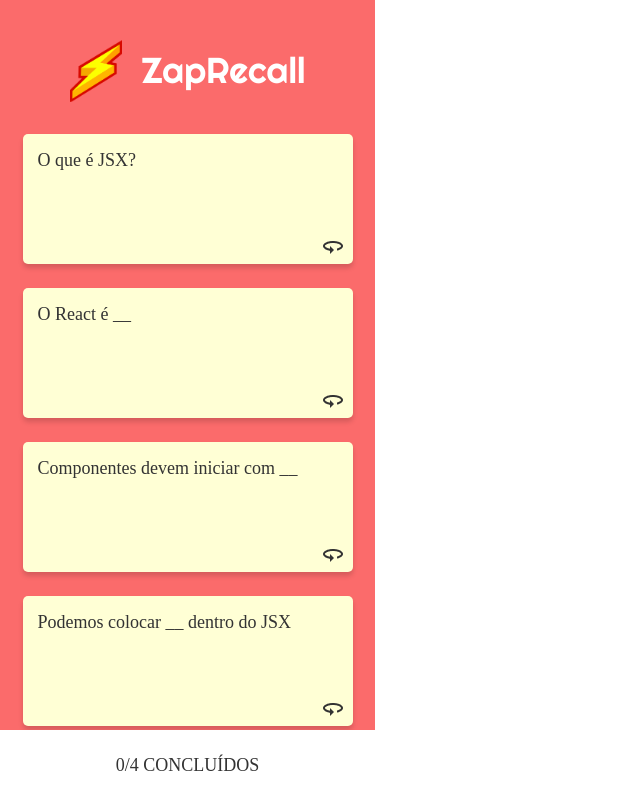
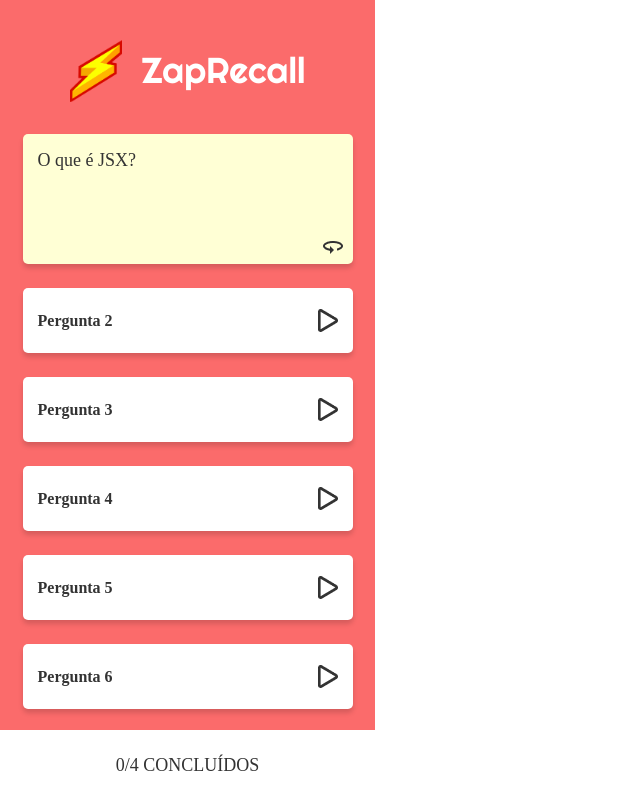
Before and after one commit to carlmnm/ZapRecall, a React (Create React App) app: page / in a window 1280 px wide. Both pictures are taken after a click on the picture 327 px from the left and 166 px from the top of the page. Shown: the top 800 px of the page, without its empty margins (0-640 px from the left). Built offline with nearby package versions, Linux system fonts and the light colour scheme; a web font is replaced by a local one.

Commit message:
agora apenas o card clicado mostra a pergunta

```diff
--- a/src/App.js
+++ b/src/App.js
@@ -8,15 +8,14 @@ import React, {useState} from "react"
 
 
 export default function App() {
-  const[enabled, setEnabled] = useState(true)
+
 
   return (
     <ScreenContainer>
       <GlobalStyle/>
       <Logo/>
       <FlashCards
-        enabled={enabled}
-        setEnabled={setEnabled}
+
       />
       <Footer/>
     </ScreenContainer>
--- a/src/assets/css/style.css
+++ b/src/assets/css/style.css
@@ -109,6 +109,7 @@ convertido*/
 }
 convertido*/
 
+/*convertido
 .pergunta-aberta {
   width: 300px;
   margin: 12px;
@@ -134,3 +135,4 @@ convertido*/
   bottom: 10px;
   right: 10px;
 }
+convertido*/
--- a/src/components/FlashCards.js
+++ b/src/components/FlashCards.js
@@ -2,16 +2,18 @@ import styled from "styled-components"
 import setaPlay from "../assets/img/seta_play.png"
 import cards from "./cards"
 import setaVirar from "../assets/img/seta_virar.png"
+import React, {useState} from "react"
 
-export default function flashCards({enabled, setEnabled}) {
+export default function FlashCards() {
 
     function FlashCard(props) {
         let indice = cards.indexOf(props.pergunta)
+        const[enabled, setEnabled] = useState(true)
 
         function exibirPergunta(){
             if(enabled === true){
                 setEnabled(false)
-            } else{
+            } else {
                 setEnabled(true)
             }
         }
@@ -29,12 +31,11 @@ export default function flashCards({enabled, setEnabled}) {
                 <p>
                     {props.pergunta.question}
                 </p>
-                <img src={setaVirar}/>
+                <img onClick={exibirPergunta} src={setaVirar}/>
             </OpenCard>
             </>
         )
     }
-    console.log(enabled)
 
     return (
         <>
```
